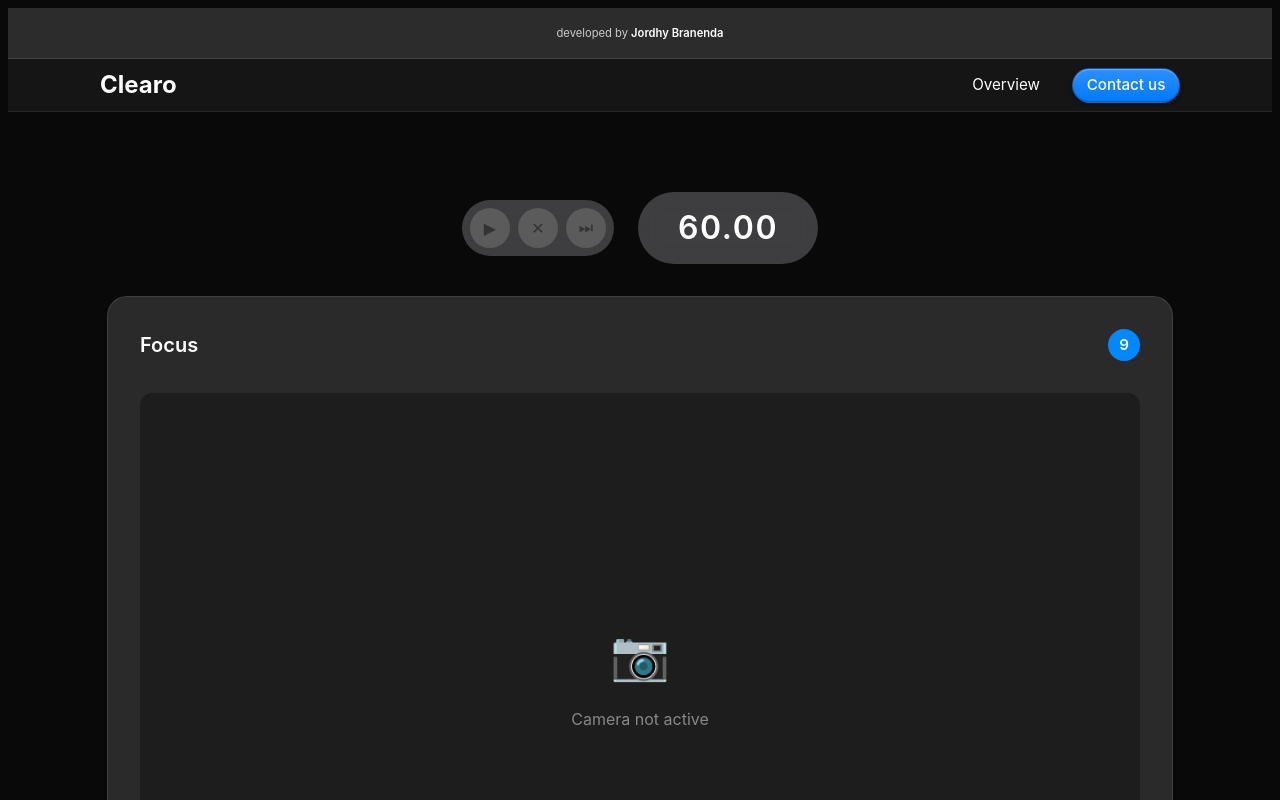
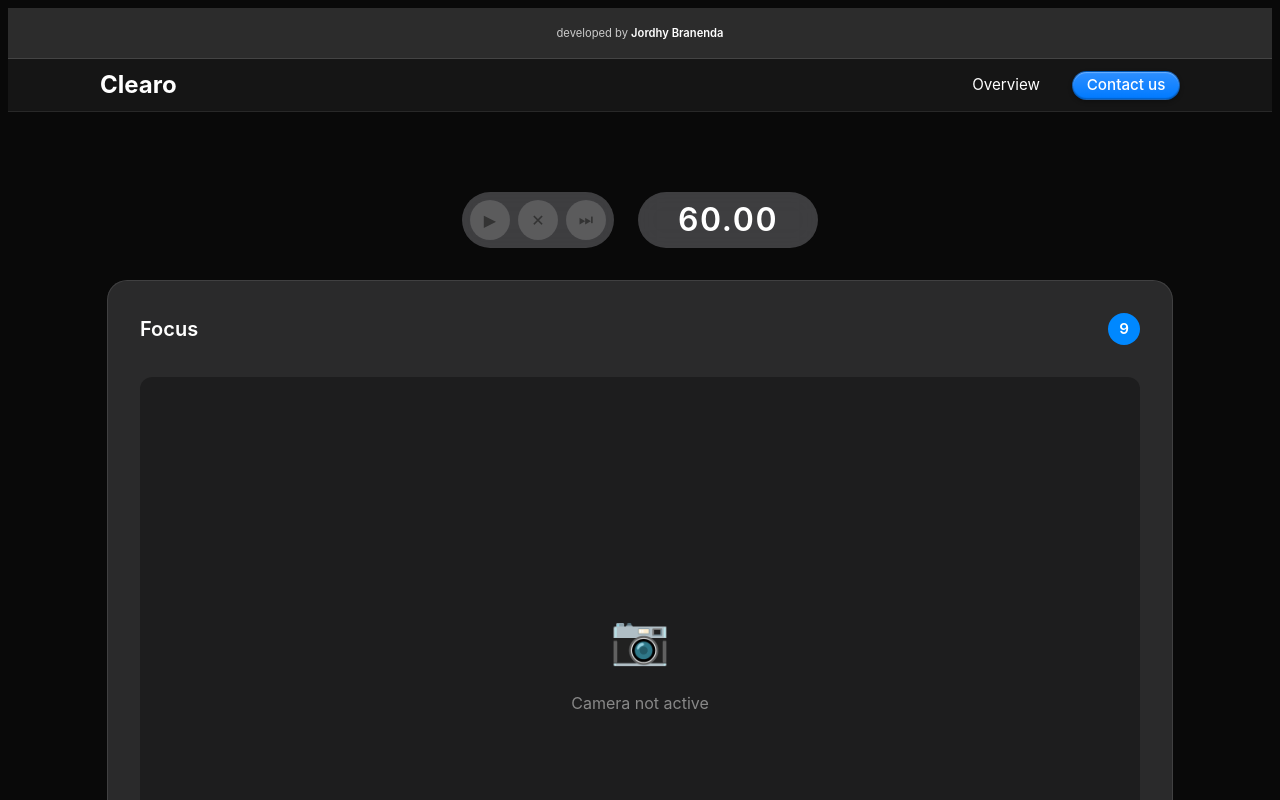
Before and after one commit to ethj0r/Clearo, a React (Vite) app: page /dashboard in a window 1280 px wide. Shown: the top 800 px of the page. Built offline with nearby package versions, Linux system fonts and the light colour scheme.

Commit message:
chore: camera flip

```diff
--- a/src/pages/dashboard/Dashboard.css
+++ b/src/pages/dashboard/Dashboard.css
@@ -59,7 +59,7 @@
 
 .timer-display {
     background: rgba(142, 142, 147, 0.4);
-    padding: 0.75rem 2.5rem;
+    padding: 0.25rem 2.5rem;
     border-radius: 50px;
     font-size: 2rem;
     font-weight: 600;
--- a/src/pages/dashboard/Dashboard.jsx
+++ b/src/pages/dashboard/Dashboard.jsx
@@ -139,6 +139,10 @@ export default function Dashboard() {
                                 playsInline
                                 muted
                                 className={`webcam-video ${isCameraActive ? 'active' : ''}`}
+                                style={{
+                                    transform: 'scaleX(-1)',
+                                    WebkitTransform: 'scaleX(-1)'
+                                }}
                             />
                             {!isCameraActive && (
                                 <div className="webcam-placeholder">
--- a/src/pages/landing/HeaderNavbar.css
+++ b/src/pages/landing/HeaderNavbar.css
@@ -75,7 +75,7 @@
     border-radius: 999px;
     font-weight: 500;
     font-size: 0.8rem;
-    padding: 0.35em 0.9em;
+    padding: 0.15em 0.9em;
     box-shadow: inset 0 1px 1px rgba(255, 255, 255, 0.3),
         inset 0 -1px 1px rgba(0, 0, 0, 0.2),
         0 2px 4px rgba(0, 0, 0, 0.3);
```
